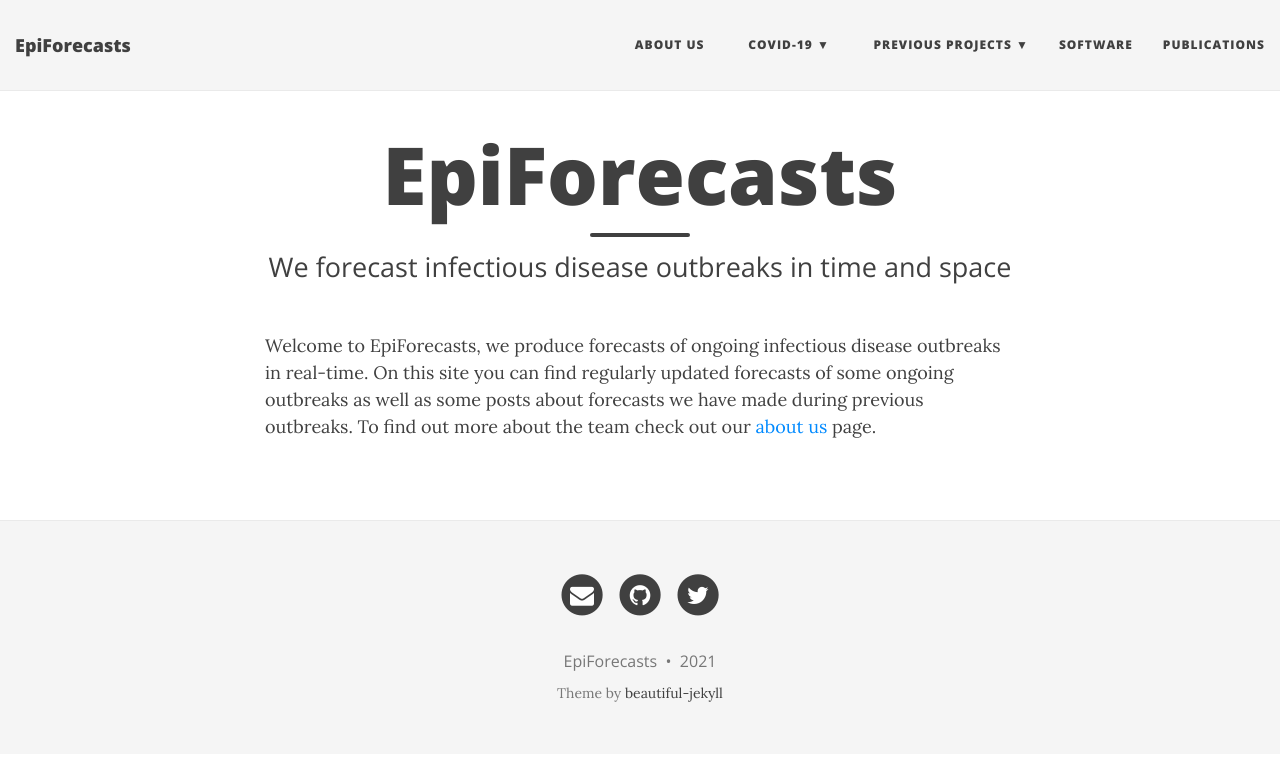
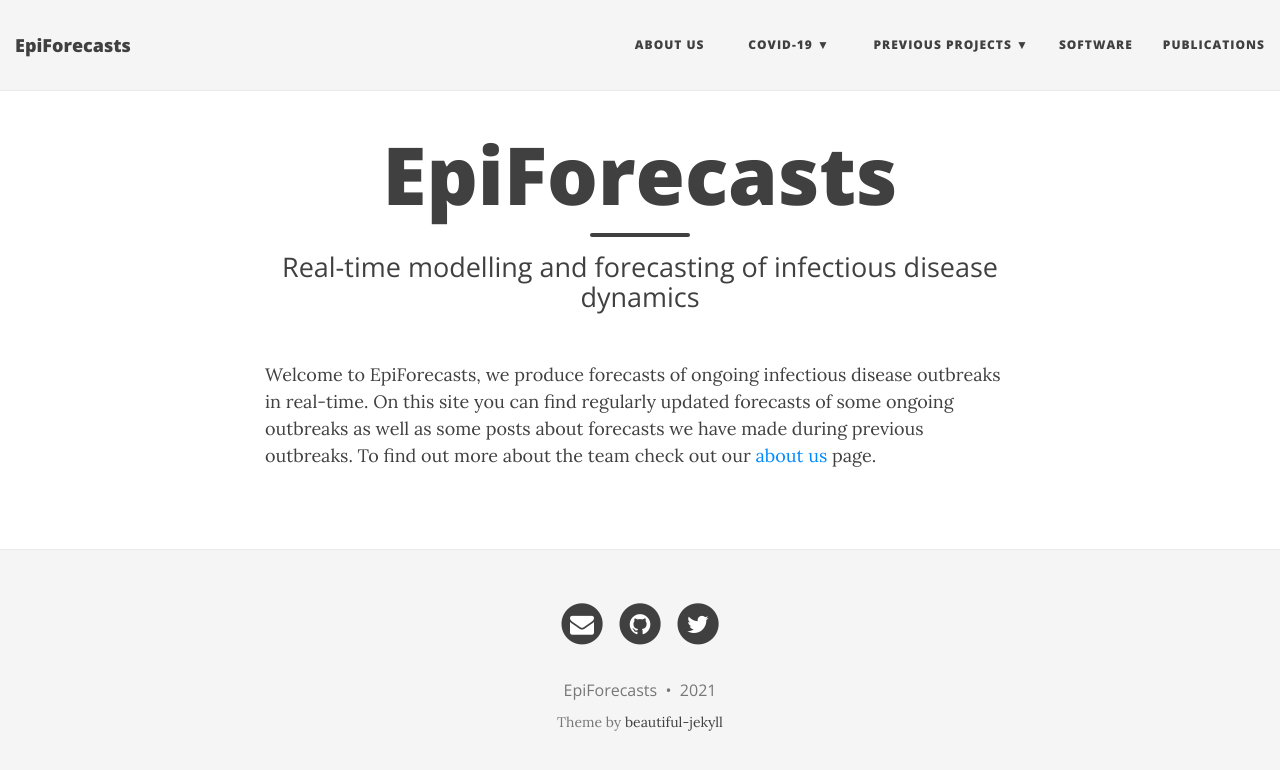
Before and after one commit to epiforecasts/jekyll-epiforecasts-website, a Jekyll site: the page built from index.md, in a window 1280 px wide. Shown: the top 770 px of the page. Built offline with Jekyll 4.4.1, drawn with Linux system fonts in a browser that asks for light colours; nearby versions of some CDN libraries.

Commit message:
Update index.md

```diff
--- a/index.md
+++ b/index.md
@@ -1,7 +1,7 @@
 ---
 layout: page
 title: EpiForecasts
-subtitle: We forecast infectious disease outbreaks in time and space
+subtitle: Real-time modelling and forecasting of infectious disease dynamics
 use-site-title: true
 ---
 
```
